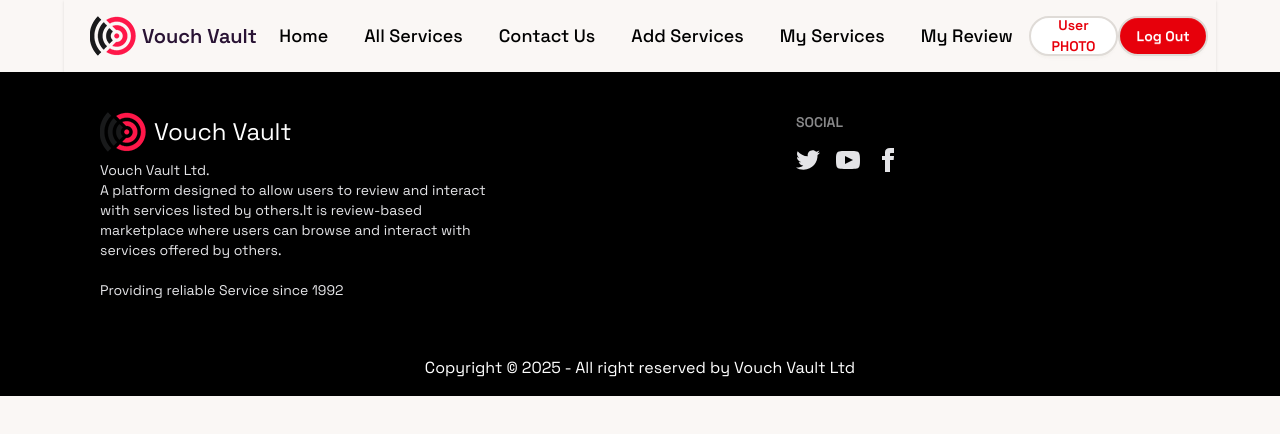
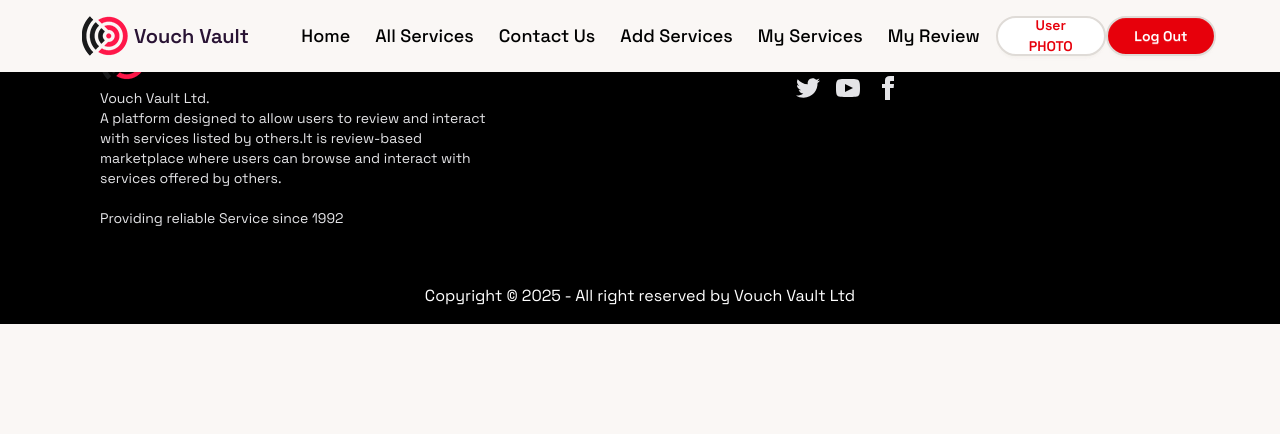
Before and after one commit to fairooz-nawal/Vouch-Vault-Client-Side, a React (Vite) app: page /auth in a window 1280 px wide. Shown: the top 434 px of the page. Built offline with nearby package versions, Linux system fonts and the light colour scheme; no server answers; sample sign-in values are in the browser's storage.

Commit message:
FIxing the alignment of Featured Service and Partner section

```diff
--- a/src/components/Banner.jsx
+++ b/src/components/Banner.jsx
@@ -15,7 +15,7 @@ const Banner = () => {
                         <a href="#slide4" className="btn btn-circle">❮</a>
                         <a href="#slide2" className="btn btn-circle">❯</a>
                     </div>
-                    <div className="absolute left-5 top-6 md:left-[5%] md:top-1/4 w-9/12 md:w-1/2">
+                    <div className="absolute left-5 top-6 md:left-[7%] md:top-1/4 w-9/12 md:w-1/2">
                         <h1 className='text-lg md:text-5xl font-bold text-white'>Savor the Flavor: Explore Our Delicious Services</h1>
                         <p className='hidden md:block text-white text-sm md:text-lg'>We're passionate about serving up more than just a meal - we're dedicated to providing an exceptional dining experience that nourishes both body and soul. </p>
                         <button className='btn bg-red-600 text-white hover:text-red-600 hover:bg-white mt-5 rounded-2xl text-base md:text-xl'>Explore Now</button>
--- a/src/components/Navbar.jsx
+++ b/src/components/Navbar.jsx
@@ -6,13 +6,13 @@ import { AuthProvider } from "./ContextAPI";
 const Navbar = () => {
     const { user, signOutUser } = useContext(AuthProvider);
     const link = <>
-        <li><NavLink to="/" className={({ isActive }) => isActive ? "bg-red-600 text-white text-lg font-medium ml-3" : "text-black text-lg font-medium ml-3"}>Home</NavLink></li>
-        <li><NavLink to="/services" className={({ isActive }) => isActive ? "bg-red-600 text-white text-lg font-medium ml-3" : "text-black text-lg font-medium ml-3"}>All Services</NavLink></li>
-        <li><NavLink to="/contactUs" className={({ isActive }) => isActive ? "bg-red-600 text-white text-lg font-medium ml-3" : "text-black text-lg font-medium ml-3"}>Contact Us</NavLink></li>
+        <li><NavLink to="/" className={({ isActive }) => isActive ? "bg-red-600 text-white text-lg font-medium ml-[1px]" : "text-black text-lg font-medium ml-[1px]"}>Home</NavLink></li>
+        <li><NavLink to="/services" className={({ isActive }) => isActive ? "bg-red-600 text-white text-lg font-medium ml-[1px]" : "text-black text-lg font-medium ml-[1px]"}>All Services</NavLink></li>
+        <li><NavLink to="/contactUs" className={({ isActive }) => isActive ? "bg-red-600 text-white text-lg font-medium ml-[1px]" : "text-black text-lg font-medium ml-[1px]"}>Contact Us</NavLink></li>
         {user && <>
-            <li><NavLink to="/addServices" className={({ isActive }) => isActive ? "bg-red-600 text-white text-lg font-medium ml-3" : "text-black text-lg font-medium ml-3"}>Add Services</NavLink></li>
-            <li><NavLink to="/myServices" className={({ isActive }) => isActive ? "bg-red-600 text-white text-lg font-medium ml-3" : "text-black text-lg font-medium ml-3"}>My Services</NavLink></li>
-            <li><NavLink to="/myReview" className={({ isActive }) => isActive ? "bg-red-600 text-white text-lg font-medium ml-3" : "text-black text-lg font-medium ml-3"}>My Review</NavLink></li>
+            <li><NavLink to="/addServices" className={({ isActive }) => isActive ? "bg-red-600 text-white text-lg font-medium ml-[1px]" : "text-black text-lg font-medium ml-[1px]"}>Add Services</NavLink></li>
+            <li><NavLink to="/myServices" className={({ isActive }) => isActive ? "bg-red-600 text-white text-lg font-medium ml-[1px]" : "text-black text-lg font-medium ml-[1px]"}>My Services</NavLink></li>
+            <li><NavLink to="/myReview" className={({ isActive }) => isActive ? "bg-red-600 text-white text-lg font-medium ml-[1px]" : "text-black text-lg font-medium ml-[1px]"}>My Review</NavLink></li>
         </>}
     </>
 
@@ -28,7 +28,7 @@ const Navbar = () => {
 
     return (
         <div>
-            <div className="navbar bg-base-100 shadow-sm w-11/12 lg:w-[90%] mx-auto">
+            <div className="navbar bg-base-100 shadow-sm w-full px-5 lg:px-[5%] mx-auto fixed top-0 left-0 z-10">
                 <div className="navbar-start">
                     <div className="dropdown">
                         <div tabIndex={0} role="button" className="btn btn-ghost lg:hidden">
--- a/src/components/OurPartner.jsx
+++ b/src/components/OurPartner.jsx
@@ -5,13 +5,13 @@ import card4 from "../assets/partner-4.png"
 import { Slide } from "react-awesome-reveal";
 const Partner = () => {
     return (
-        <div className='max-w-full md:max-w-5xl lg:max-w-7xl mx-auto p-4 py-[50px] md:py-[100px] lg:py-[100px]'>
+        <div className='w-full'>
             <div className="w-full md:w-3/4 lg:w-3/4 mx-auto p-5 space-y-4 text-center">
                 <p className='text-orange-600 font-semibold text-2xl'>Meet Our Partners</p>
                 <h1 className='text-gray-800 text-2xl md:text-3xl lg:text-5xl font-bold'>We Work With</h1>
             </div>
 
-            <div className="grid grid-cols-1 md:grid-cols-2 lg:grid-cols-3 gap-4 md:p-10 lg:p-10 ">
+            <div className="grid grid-cols-1 md:grid-cols-2 lg:grid-cols-3 gap-4 md:p-10 lg:p-10 lg:w-[94%] mx-auto">
                 <Slide direction="left">
                     <div className="space-y-4 shadow-2xl border-2 border-gray-300  text-gray-800 hover:bg-red-500 hover:text-white hover:scale-110">
                         <img className='w-full md:w-[500px] md:h-[200px]' src={card1} alt="" />
```
